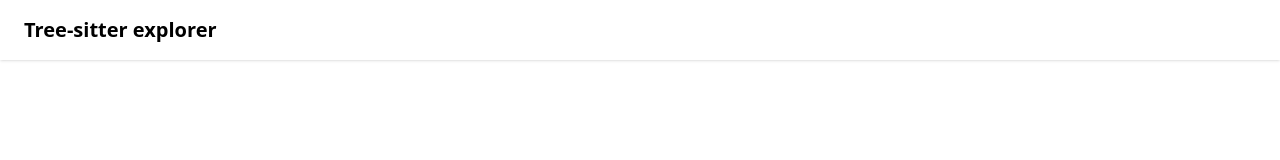
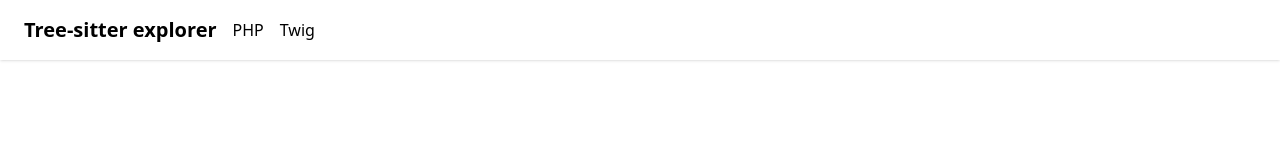
Before and after one commit to kaermorchen/tree-sitter-explorer, a React (Create React App) app: page / in a window 1280 px wide. Shown: the top 160 px of the page. Built offline with nearby package versions, Linux system fonts and the light colour scheme.

Commit message:
Add react-json-view

```diff
--- a/package.json
+++ b/package.json
@@ -12,6 +12,7 @@
     "@types/react-dom": "^18.2.7",
     "react": "^18.2.0",
     "react-dom": "^18.2.0",
+    "react-json-view": "^1.21.3",
     "react-router-dom": "^6.14.2",
     "react-scripts": "5.0.1",
     "typescript": "^4.9.5",
--- a/src/components/application.tsx
+++ b/src/components/application.tsx
@@ -1,10 +1,29 @@
-import { Outlet } from "react-router-dom";
+import { Link, Outlet } from 'react-router-dom';
+
+const parsers = [
+  {
+    id: 'php',
+    name: 'PHP',
+  },
+  {
+    id: 'twig',
+    name: 'Twig',
+  },
+];
 
 function Application() {
   return (
     <div className="flex flex-col h-screen">
       <header className="flex-none flex items-center px-3 py-4 sm:px-4 lg:px-6 shadow">
         <h1 className="flex-none text-xl font-bold">Tree-sitter explorer</h1>
+
+        <nav className="ml-4 flex items-baseline gap-4" role="navigation">
+          {parsers.map((parser) => (
+            <Link to={`parser/${parser.id}`} key={parser.id}>
+              {parser.name}
+            </Link>
+          ))}
+        </nav>
       </header>
 
       <main className="grow flex">
--- a/src/components/parser.tsx
+++ b/src/components/parser.tsx
@@ -1,11 +1,131 @@
-import { Outlet } from "react-router-dom";
+import { useState } from 'react';
+import ReactJson from 'react-json-view'
+
+const json = {
+  type: 'Template',
+  body: [
+    {
+      type: 'SetStatement',
+      declarations: [
+        {
+          type: 'VariableDeclaration',
+          name: {
+            type: 'Identifier',
+            name: 'greeting',
+          },
+          init: {
+            type: 'StringLiteral',
+            value: 'Hello World',
+          },
+        },
+      ],
+    },
+    {
+      type: 'Text',
+      value: '\n\n',
+    },
+    {
+      type: 'VariableStatement',
+      value: {
+        type: 'FilterExpression',
+        expression: {
+          type: 'Identifier',
+          name: 'greeting',
+        },
+        filter: {
+          type: 'Identifier',
+          name: 'lower',
+        },
+      },
+    },
+    {
+      type: 'Text',
+      value: '\n\n',
+    },
+    {
+      type: 'ForInStatement',
+      body: [
+        {
+          type: 'Text',
+          value: '\n  ',
+        },
+        {
+          type: 'VariableStatement',
+          value: {
+            type: 'Identifier',
+            name: 'i',
+          },
+        },
+        {
+          type: 'Text',
+          value: ',\n',
+        },
+      ],
+      variables: [
+        {
+          type: 'Identifier',
+          name: 'i',
+        },
+      ],
+      expression: {
+        type: 'CallExpression',
+        callee: {
+          type: 'Identifier',
+          name: 'range',
+        },
+        arguments: [
+          {
+            type: 'NamedArgument',
+            key: {
+              type: 'Identifier',
+              name: 'low',
+            },
+            value: {
+              type: 'NumericLiteral',
+              value: 1,
+            },
+          },
+          {
+            type: 'NamedArgument',
+            key: {
+              type: 'Identifier',
+              name: 'high',
+            },
+            value: {
+              type: 'NumericLiteral',
+              value: 10,
+            },
+          },
+          {
+            type: 'NamedArgument',
+            key: {
+              type: 'Identifier',
+              name: 'step',
+            },
+            value: {
+              type: 'NumericLiteral',
+              value: 2,
+            },
+          },
+        ],
+      },
+      alternate: null,
+    },
+  ],
+};
 
 function Parser() {
+  const [code, setCode] = useState(`hello`);
+
   return (
     <div className="flex-1 flex items-stretch mt-4">
-      <div className="flex-1 border-r-1">asd</div>
+      <textarea
+        className="flex-1 border-r-1"
+        value={code}
+        onChange={(e) => setCode(e.currentTarget.value)}
+      />
       <div className="flex-1">
-        <Outlet />
+        <ReactJson  src={json} />
       </div>
     </div>
   );
--- /dev/null
+++ b/src/components/tree-sitter-.tsx
@@ -0,0 +1,21 @@
+import { Outlet } from 'react-router-dom';
+import { useState } from 'react';
+
+function Parser() {
+  const [code, setCode] = useState(`hello`);
+
+  return (
+    <div className="flex-1 flex items-stretch mt-4">
+      <textarea
+        className="flex-1 border-r-1"
+        value={code}
+        onChange={(e) => setCode(e.currentTarget.value)}
+      />
+      <div className="flex-1">
+        <Outlet />
+      </div>
+    </div>
+  );
+}
+
+export default Parser;
```
Also changed, not shown: 1 other file (tests, documents, lock files or other folders).
